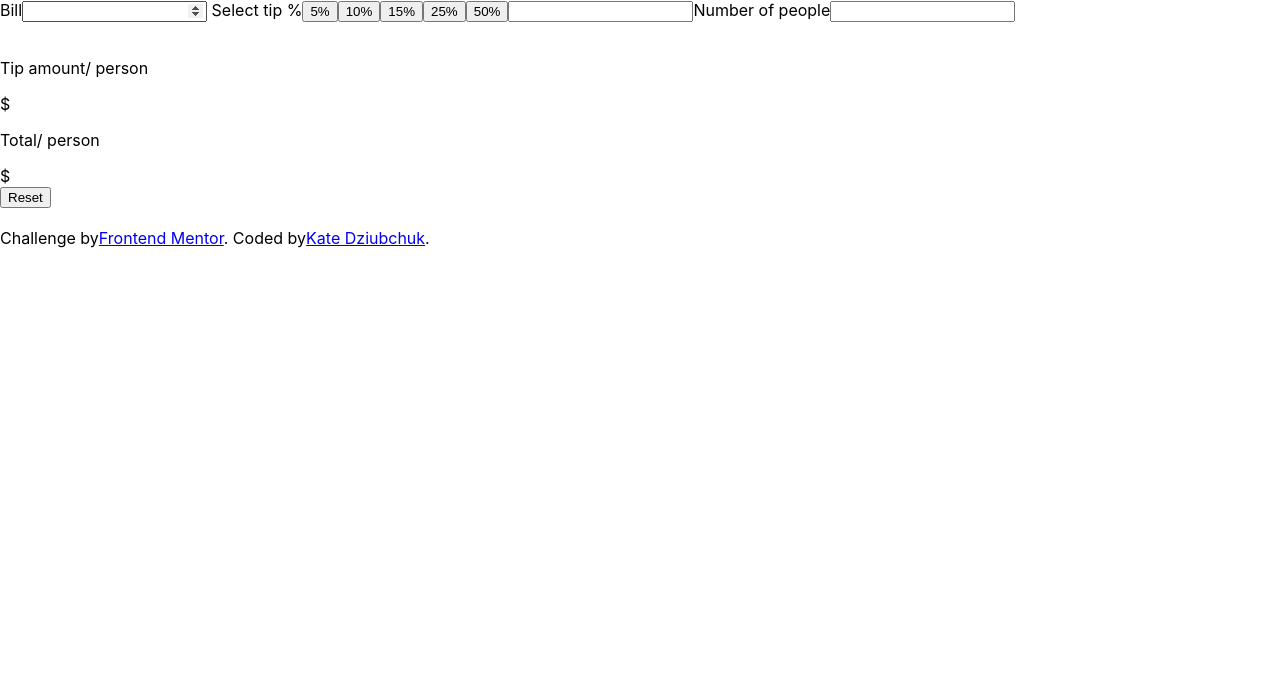
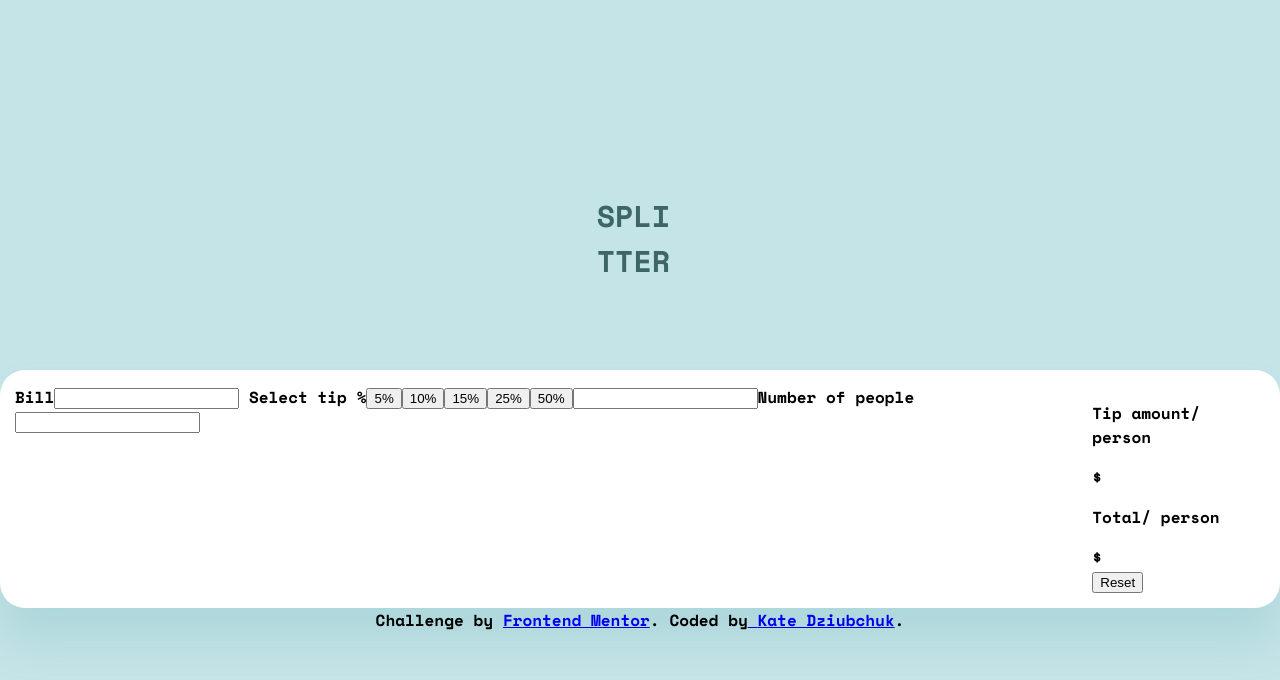
Before and after one commit to Kate-Kitkat19/Tip-app, a React (Create React App) app: page / in a window 1280 px wide. Shown: the top 680 px of the page. Built offline with nearby package versions, Linux system fonts and the light colour scheme.

Commit message:
first styles for App and Title

```diff
--- a/package.json
+++ b/package.json
@@ -10,6 +10,7 @@
     "react": "^18.1.0",
     "react-dom": "^18.1.0",
     "react-scripts": "5.0.1",
+    "styled-components": "^5.3.6",
     "web-vitals": "^2.1.3"
   },
   "scripts": {
--- a/public/index.html
+++ b/public/index.html
@@ -24,6 +24,12 @@
       work correctly both with client-side routing and a non-root public URL.
       Learn how to configure a non-root public URL by running `npm run build`.
     -->
+    <link rel="preconnect" href="https://fonts.googleapis.com" />
+    <link rel="preconnect" href="https://fonts.gstatic.com" crossorigin />
+    <link
+      href="https://fonts.googleapis.com/css2?family=Space+Mono:wght@700&display=swap"
+      rel="stylesheet"
+    />
     <title>React App</title>
 
     <!-- Start Single Page Apps for GitHub Pages -->
--- a/src/components/App.jsx
+++ b/src/components/App/App.jsx
@@ -1,7 +1,8 @@
 import { useState } from 'react';
-import { Attribution } from './Attribution/Attribution';
-import { Form } from './Form/Form';
-import { Output } from './Output/Output';
+import { Attribution } from '../Attribution/Attribution';
+import { Form } from '../Form/Form';
+import { Output } from '../Output/Output';
+import { AppAtyled, Container, Title } from './App.styled';
 
 export const App = () => {
   const [bill, setBill] = useState(0);
@@ -36,15 +37,17 @@ export const App = () => {
   }
 
   return (
-    <div>
-      <Form {...formProps}></Form>
-      <br></br>
-      <Output
-        tipPerPerson={countTipPerPerson()}
-        totalPerPerson={countTotalSum()}
-      ></Output>
-      <br></br>
+    <Container>
+      <Title>Splitter</Title>
+      <AppAtyled>
+        <Form {...formProps}></Form>
+
+        <Output
+          tipPerPerson={countTipPerPerson()}
+          totalPerPerson={countTotalSum()}
+        ></Output>
+      </AppAtyled>
       <Attribution></Attribution>
-    </div>
+    </Container>
   );
 };
--- /dev/null
+++ b/src/components/App/App.styled.js
@@ -0,0 +1,30 @@
+import styled from 'styled-components';
+
+export const Container = styled.div`
+  width: 100vw;
+  height: 100vh;
+  background-color: #c5e4e7;
+  display: flex;
+  flex-direction: column;
+  justify-content: center;
+  align-items: center;
+`;
+
+export const AppAtyled = styled.div`
+  background-color: white;
+
+  padding: 15px;
+  box-shadow: 0px 32px 43px rgba(79, 166, 175, 0.200735);
+  border-radius: 25px;
+  display: flex;
+  gap: 15px;
+`;
+
+export const Title = styled.h2`
+  text-transform: uppercase;
+  font-size: 30px;
+  color: #3d6666;
+  width: 86.66px;
+  word-break: break-all;
+  margin-bottom: 87px;
+`;
--- a/src/components/Form/Form.jsx
+++ b/src/components/Form/Form.jsx
@@ -13,7 +13,7 @@ export const Form = ({ setBill, setPerc, setPeople }) => {
       <label>
         Bill
         <input
-          type="number"
+          type="text"
           name="bill"
           onChange={e => setBill(Number(e.target.value))}
         ></input>
@@ -32,7 +32,7 @@ export const Form = ({ setBill, setPerc, setPeople }) => {
           );
         })}
         <input
-          type="number"
+          type="text"
           onChange={e => setPerc(Number(e.target.value))}
         ></input>
       </label>
--- a/src/index.css
+++ b/src/index.css
@@ -2,9 +2,8 @@
 
 body {
   margin: 0;
-  font-family: -apple-system, BlinkMacSystemFont, 'Segoe UI', 'Roboto', 'Oxygen',
-    'Ubuntu', 'Cantarell', 'Fira Sans', 'Droid Sans', 'Helvetica Neue',
-    sans-serif;
+  font-family: 'Space Mono', monospace;
+  font-weight: 700;
   -webkit-font-smoothing: antialiased;
   -moz-osx-font-smoothing: grayscale;
 }
--- a/src/index.js
+++ b/src/index.js
@@ -1,6 +1,6 @@
 import React from 'react';
 import ReactDOM from 'react-dom/client';
-import { App } from 'components/App';
+import { App } from 'components/App/App';
 import './index.css';
 
 ReactDOM.createRoot(document.getElementById('root')).render(
```
Also changed, not shown: src/components/Attribution/Attribution.jsx (+4 -3 lines), 2 other files (tests, documents, lock files or other folders).
